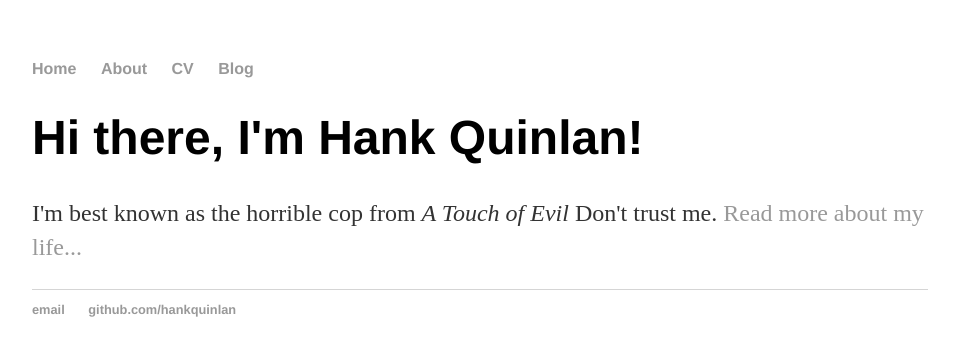
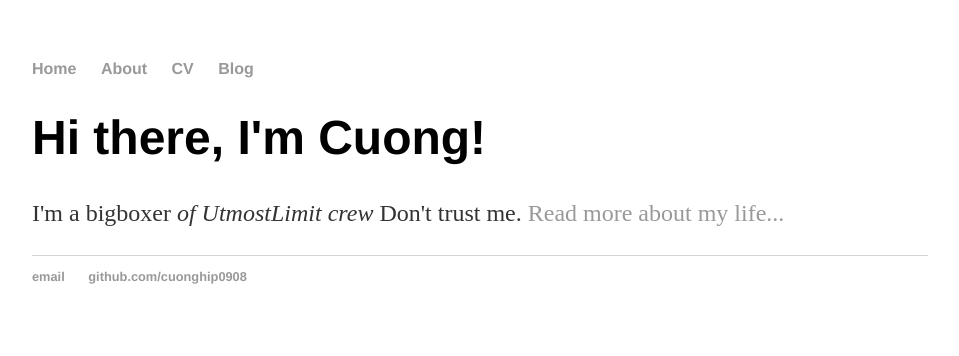
Before and after one commit to cuonghip0908/cuonghip0908.github.io, a plain HTML site: page index.html in a window 1280 px wide. Shown: the whole page, without its empty margins (160-1119 px from the left). Drawn offline with Linux system fonts and the light colour scheme.

Commit message:
Update index.html

```diff
--- a/index.html
+++ b/index.html
@@ -1,7 +1,7 @@
 <!DOCTYPE html>
 <html>
 	<head>
-		<title>Hank Quinlan, Horrible Cop</title>
+		<title>Cuog Nguyen</title>
 		<!-- link to main stylesheet -->
 		<link rel="stylesheet" type="text/css" href="/css/main.css">
 	</head>
@@ -16,14 +16,14 @@
 		</nav>
 		<div class="container">
     		<div class="blurb">
-        		<h1>Hi there, I'm Hank Quinlan!</h1>
-				<p>I'm best known as the horrible cop from <em>A Touch of Evil</em> Don't trust me. <a href="/about">Read more about my life...</a></p>
+        		<h1>Hi there, I'm Cuong!</h1>
+				<p>I'm a bigboxer <em>of UtmostLimit crew</em> Don't trust me. <a href="/about">Read more about my life...</a></p>
     		</div><!-- /.blurb -->
 		</div><!-- /.container -->
 		<footer>
     		<ul>
-        		<li><a href="mailto:hankquinlanhub@gmail.com">email</a></li>
-        		<li><a href="https://github.com/hankquinlan">github.com/hankquinlan</a></li>
+        		<li><a href="mailto:cuonghip0908@gmail.com">email</a></li>
+        		<li><a href="https://github.com/cuonghip0908">github.com/cuonghip0908</a></li>
 			</ul>
 		</footer>
 	</body>
```
